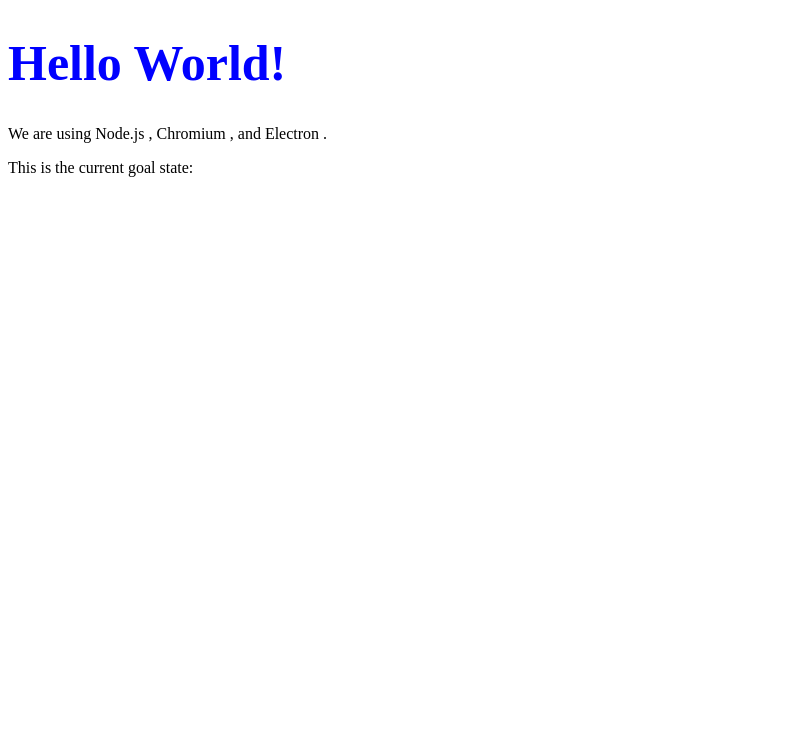
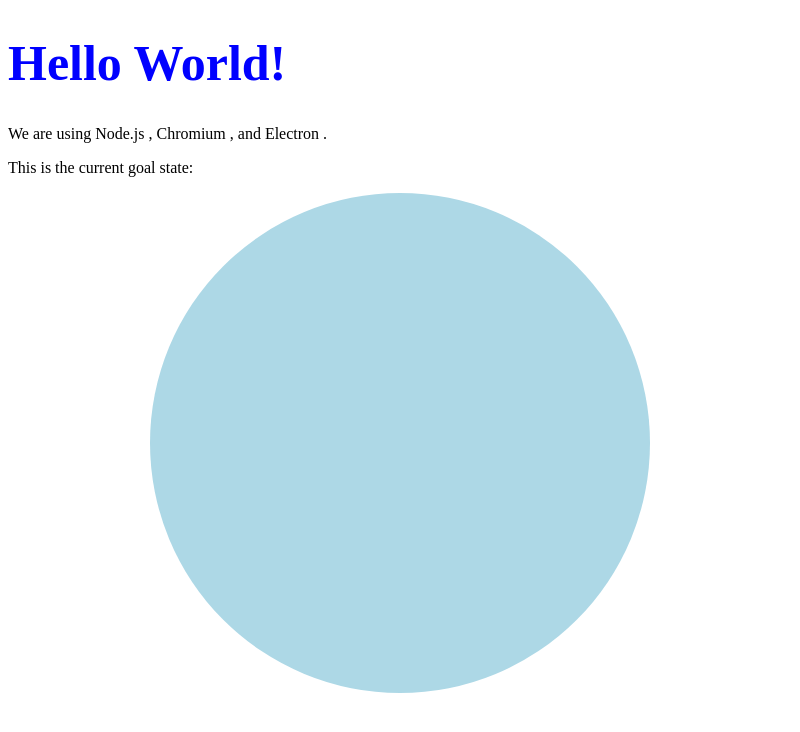
Before and after one commit to SynapseProgramming/goal_status_gui, an Electron app: page index.html in a window 800 px wide. Drawn offline with Linux system fonts and the light colour scheme.

Commit message:
added in a circle

```diff
--- a/index.html
+++ b/index.html
@@ -26,6 +26,7 @@
     This is the current goal state:
   </p>
   <span id="goal_state"></span>
+  <div id="circle">
 </body>
 
 </html>
--- a/styles.css
+++ b/styles.css
@@ -2,3 +2,11 @@
   color: blue;
   font-size: 50px;
 }
+
+#circle {
+    background: lightblue;
+    border-radius: 50%;
+    width: 500px;
+    height: 500px;
+    margin: auto;
+}
```
